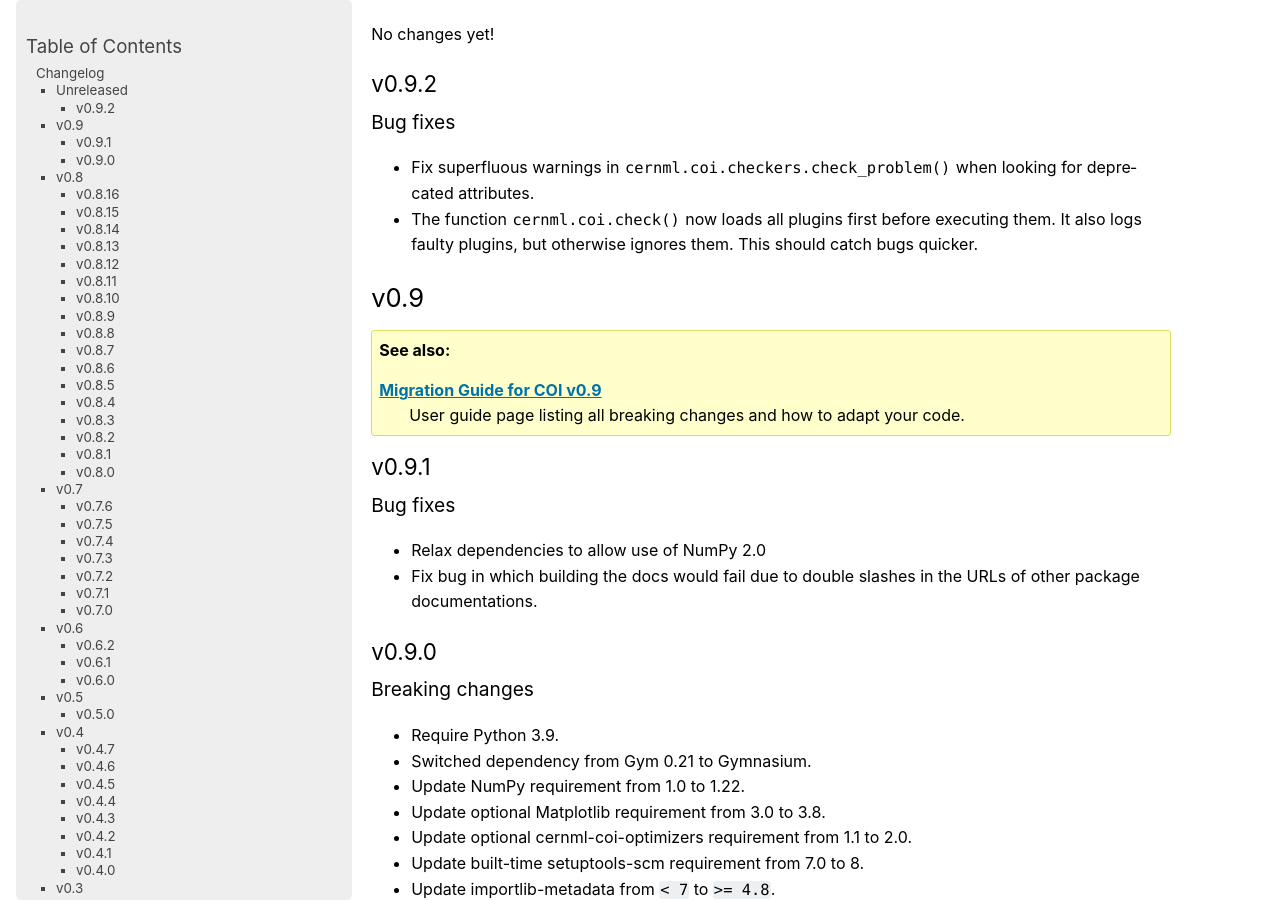
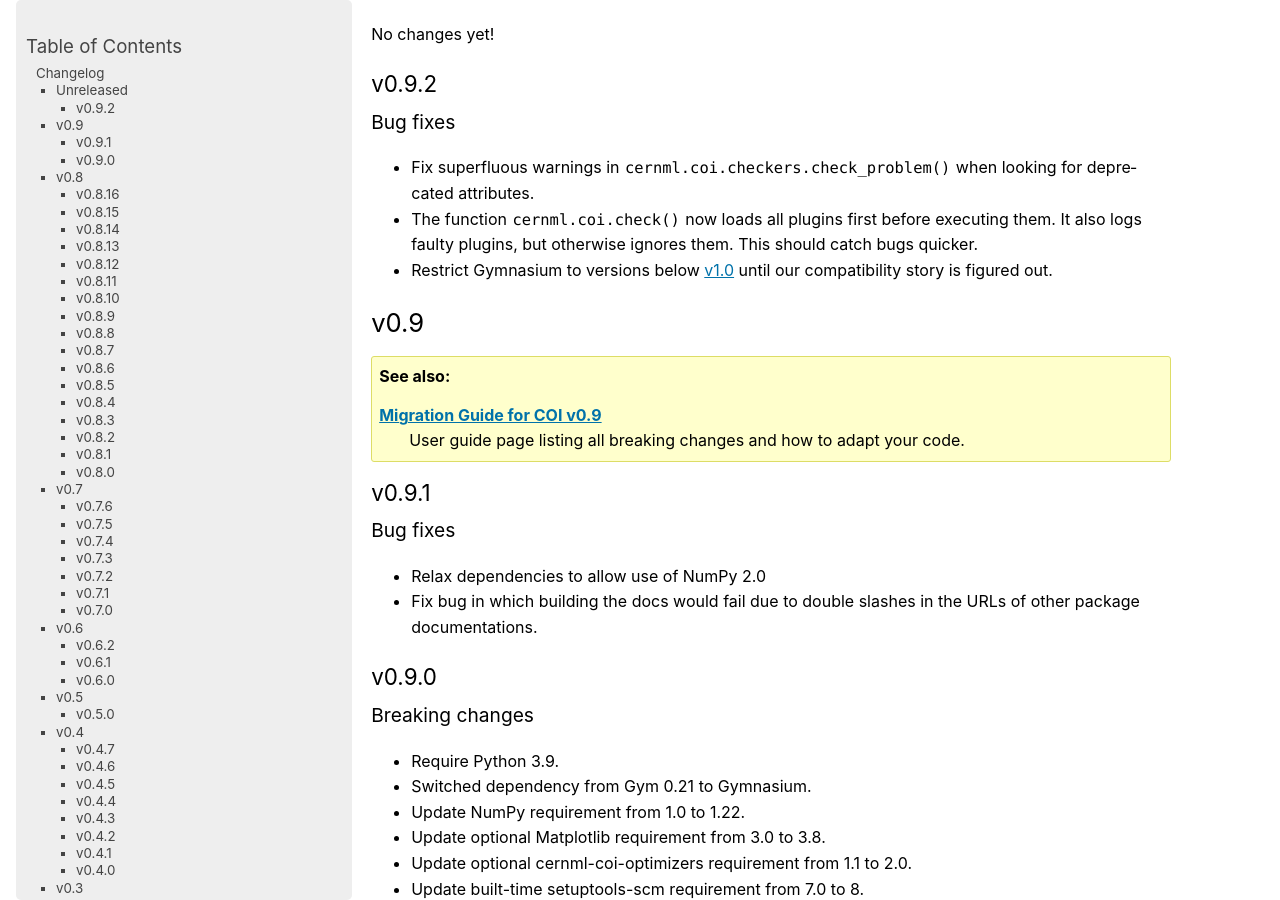
Before and after one commit to geoff-project/coi, a Sphinx documentation site: the page built from docs/changelog.rst, in a window 1280 px wide and 900 px high, scrolled down 303 px. Built offline with Sphinx 7.4.7, drawn with Linux system fonts in a browser that asks for light colours; the version number could not be read and is left out.

Commit message:
Restrict Gymnasium to versions <1.0.

```diff
--- a/docs/changelog.rst
+++ b/docs/changelog.rst
@@ -35,6 +35,9 @@ Bug fixes
 - The function `cernml.coi.check()` now loads all plugins first before
   executing them. It also logs faulty plugins, but otherwise ignores them. This
   should catch bugs quicker.
+- Restrict Gymnasium to versions below `v1.0
+  <https://github.com/Farama-Foundation/Gymnasium/releases/tag/v1.0.0>`_ until
+  our compatibility story is figured out.
 
 v0.9
 ----
--- a/docs/conf.py
+++ b/docs/conf.py
@@ -157,7 +157,7 @@ def rtd_link(name: str, branch: str = "stable") -> str:
 
 intersphinx_mapping = {
     "black": (rtd_link("black"), None),
-    "gym": ("https://gymnasium.farama.org", None),
+    "gym": ("https://gymnasium.farama.org/v0.29.0", None),
     "gymrob": ("https://robotics.farama.org", None),
     "importlib_metadata": (rtd_link("importlib-metadata"), None),
     "japc": (acc_py_docs_link("scripting-tools/pyjapc"), None),
--- a/pyproject.toml
+++ b/pyproject.toml
@@ -24,7 +24,8 @@ readme = 'README.md'
 license = {file='COPYING'}
 requires-python = '>=3.9'
 dependencies = [
-    'gymnasium < 2',
+    # See https://gitlab.cern.ch/geoff/cernml-coi/-/issues/16
+    'gymnasium < 1',
     'numpy >= 1.22',
     'scipy >= 1.1',
     # Dependencies on importlib-metadata and typing-extensions are identical
```
